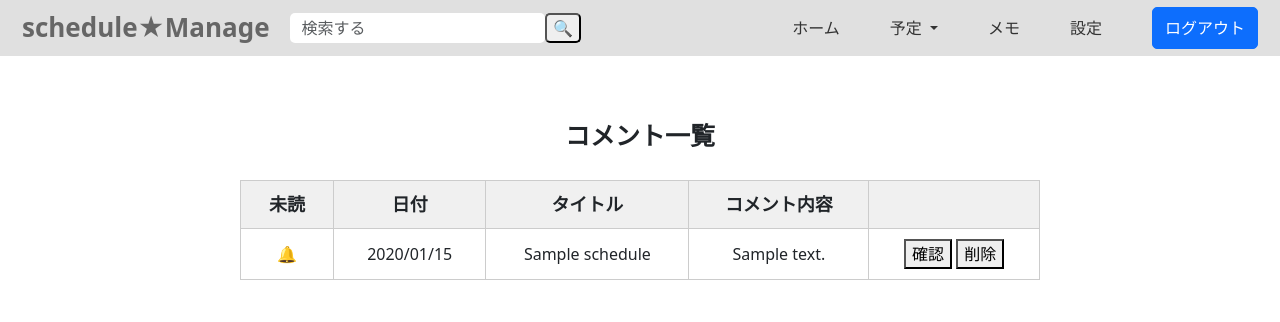
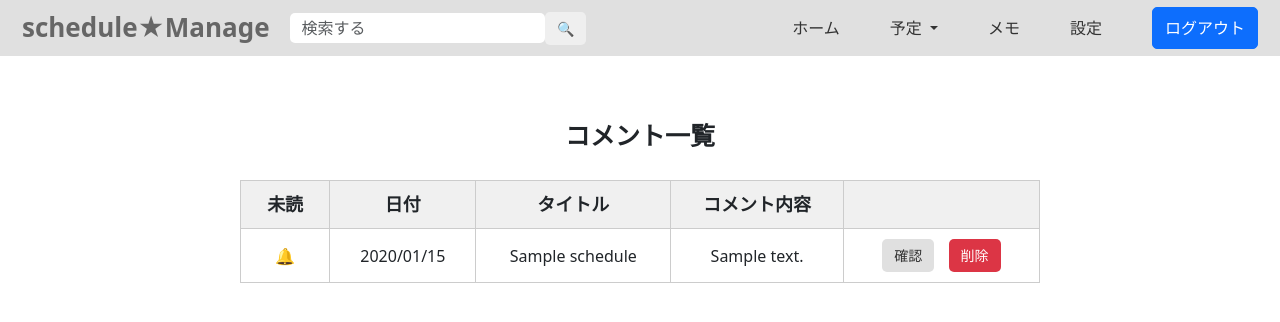
Before and after one commit to kao0219/schedule-manage, a Django app: template schedule_manage/app/templates/comment_list.html in a window 1280 px wide. Shown: the top 322 px of the page. Run offline with Django 5.2, Linux system fonts and the light colour scheme; the template is opened without the code that fills it: values that come from a table or form of the project are taken from there, others are empty; tables that the repository leaves empty hold one stand-in row (values such as "Sample post").

Commit message:
コメント一覧ページ調整

```diff
--- a/schedule_manage/app/templates/comment_list.html
+++ b/schedule_manage/app/templates/comment_list.html
@@ -30,6 +30,28 @@
 
     .comment-table td {
         font-size: 16px;
+    }
+
+    /* 全体のボタンスタイル */
+    button {
+        padding: 6px 12px;
+        border: none;
+        border-radius: 5px;
+        font-size: 14px;
+        cursor: pointer;
+        margin: 0 5px;
+    }
+
+    /* 確認ボタン */
+    button.confirm-button {
+        background-color: #e0e0e0;
+        color: #333;
+    }
+
+    /* 削除ボタン */
+    button.delete-button {
+        background-color: #dc3545;
+        color: white;
     }
 
 
```
